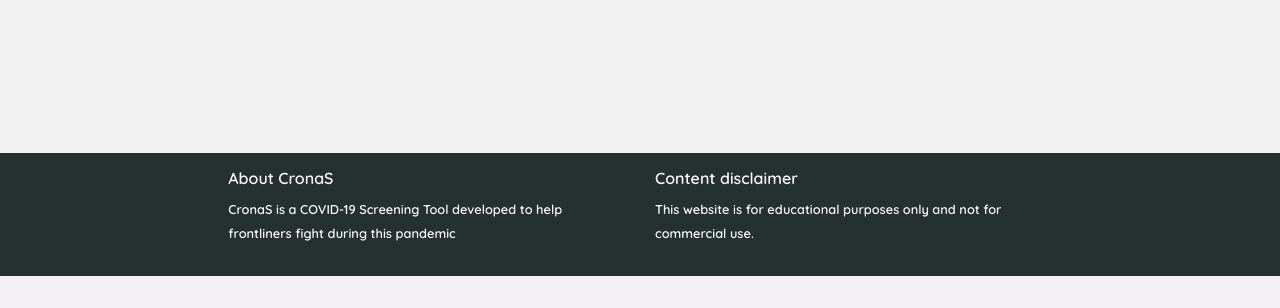
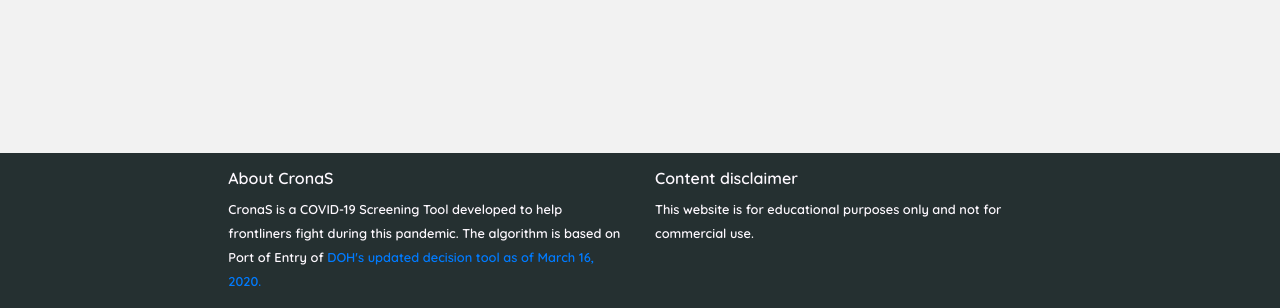
Before and after one commit to galeradan/cronas, a PHP site: page /views/home.php in a window 1280 px wide. Shown: the part 634-942 px from the top of the page. Before the commit the page ends 910 px from the top, so only its background shows below. Run offline with PHP 8.4, Linux system fonts and the light colour scheme.

Commit message:
added footer note

```diff
--- a/partials/footer.php
+++ b/partials/footer.php
@@ -10,10 +10,9 @@
 
 	          <div class="col-md-4">
 	            <h6 class="footer-h6"><strong>About CronaS</strong></h6>
-	            <p>
-	              <small class="footer-small">CronaS is a COVID-19 Screening Tool developed to help frontliners fight during this pandemic</small>
+	            <p class="mb-0">
+	              <small class="footer-small">CronaS is a COVID-19 Screening Tool developed to help frontliners fight during this pandemic. The algorithm is based on Port of Entry of <a href="https://www.doh.gov.ph/sites/default/files/Updated_Decision_Tool_March_16.pdf">DOH's updated decision tool as of March 16, 2020.</a></small>
 	            </p>
-
 	          </div>
 
 
```
